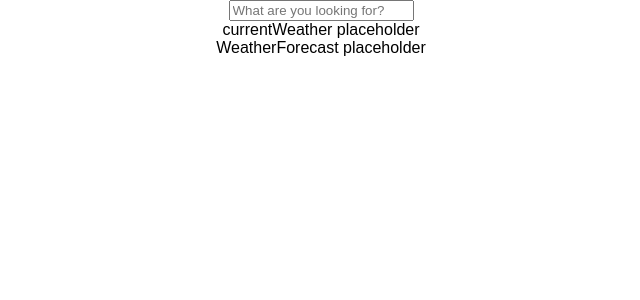
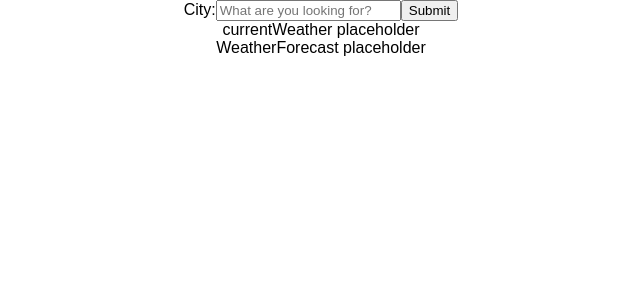
Before and after one commit to tomaszpach/weather-app, a React (Create React App) app: page / in a window 1280 px wide. Shown: the top 300 px of the page, without its empty margins (319-959 px from the left). Built offline with nearby package versions, Linux system fonts and the light colour scheme.

Commit message:
searchBar input value update

```diff
--- a/src/components/searchBar.js
+++ b/src/components/searchBar.js
@@ -1,12 +1,40 @@
-import React from 'react';
+import React, {Component} from 'react';
 
 // The user is able to query by city name
 // This probably needs to be a class
 // Type in search bar and update city on enter / click on button
-const searchBar = () => {
-    return (
-        <input type="search" placeholder="What are you looking for?"/>
-    )
-};
+class SearchBar extends Component {
+    constructor(props) {
+        super(props);
 
-export default searchBar;
+        this.state = {
+            searchValue: ''
+        }
+    }
+
+    handleSubmit(event) {
+        alert(this.state.searchValue);
+        event.preventDefault();
+    }
+
+    updateSearchInputValue(event) {
+        this.setState({
+            searchValue: event.target.value
+        });
+    }
+
+    render() {
+        return (
+            <form onSubmit={(event) => this.handleSubmit(event)}>
+                <label>
+                    City:
+                    <input onInput={(event) => this.updateSearchInputValue(event)} type="search"
+                           placeholder="What are you looking for?" value={this.state.searchValue}/>
+                </label>
+                <input type="submit" value="Submit"/>
+            </form>
+        )
+    }
+}
+
+export default SearchBar;
```
